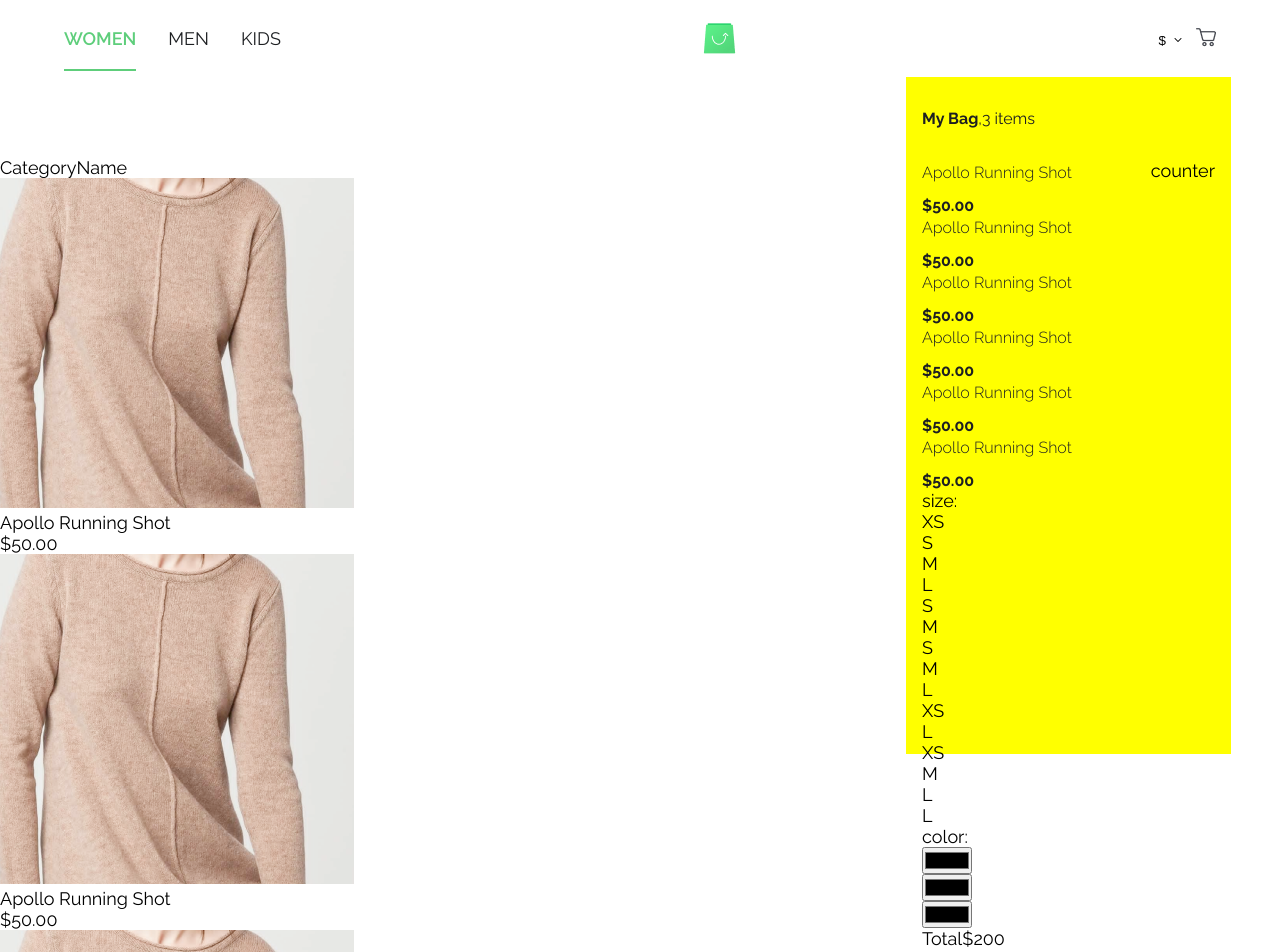
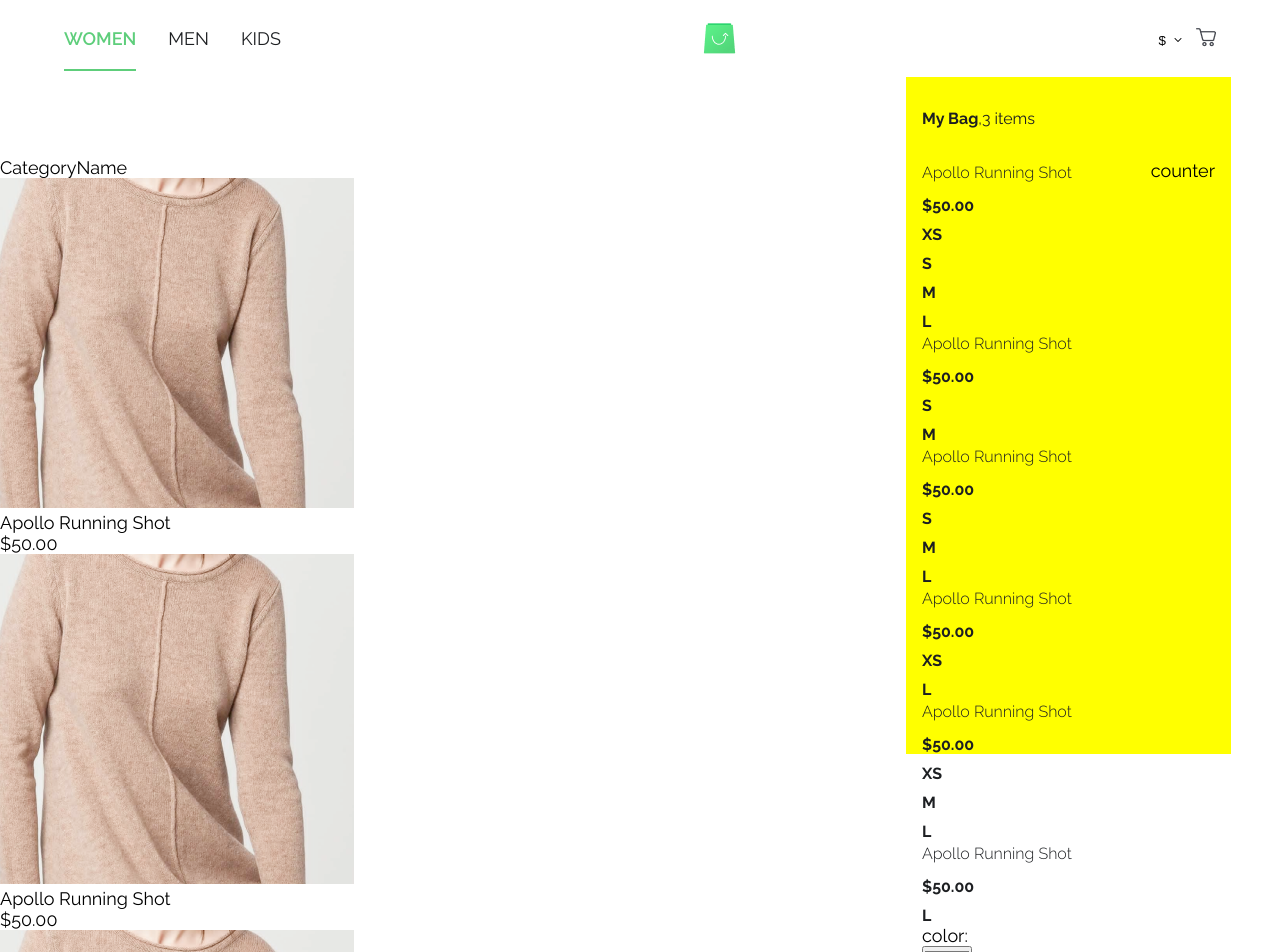
Before and after one commit to vickymarz/clothing-shop, a React (Create React App) app: page / in a window 1280 px wide. Shown: the top 952 px of the page. Built offline with nearby package versions, Linux system fonts and the light colour scheme; the HTML template or start-up script is replaced by a standard one.

Commit message:
Get product sizes

```diff
--- a/src/app/components/CartStore.js
+++ b/src/app/components/CartStore.js
@@ -8,8 +8,12 @@ import ProductImage from './ProductImage';
 import styles from '../../css/cartStore.module.css';
 
 const CartStore = ({ cloth }) => {
-  const clothLists = () => {
-    const productSize = cloth.map(({ sizes }) => (
+  const productSize = cloth.map(({
+    sizes, id, brand, amount,
+  }) => (
+    <>
+      <ProductDescriptions key={id} brand={brand} amount={amount} />
+      {
     sizes.map((size) => (
       <>
         <div key={Math.random()}>
@@ -17,14 +21,8 @@ const CartStore = ({ cloth }) => {
         </div>
       </>
     ))
-    ));
-    return productSize;
-  };
-
-  const clothList = cloth.map(({
-    id, brand, amount,
-  }) => (
-    <ProductDescriptions key={id} brand={brand} amount={amount} />
+  }
+    </>
   ));
 
   return (
@@ -36,13 +34,7 @@ const CartStore = ({ cloth }) => {
       <div className={styles.description}>
         <div className={styles.containerTexts}>
           <div className={styles.productData}>
-            {clothList}
-          </div>
-          <div>
-            <p>size:</p>
-            <div>
-              { clothLists() }
-            </div>
+            { productSize }
           </div>
           <div>
             <p>color:</p>
```
Lines whose indentation alone changed are shown as unchanged.
